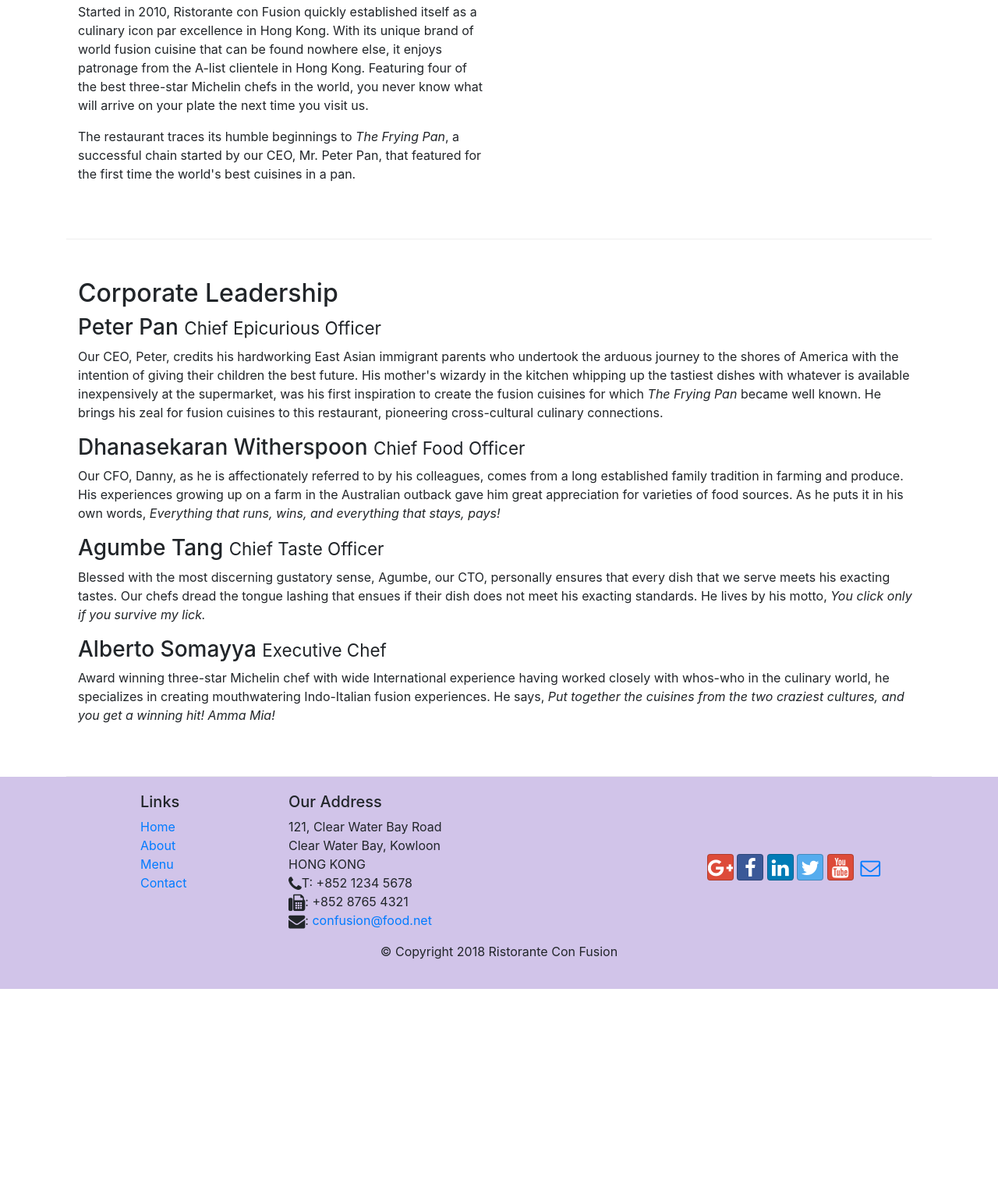
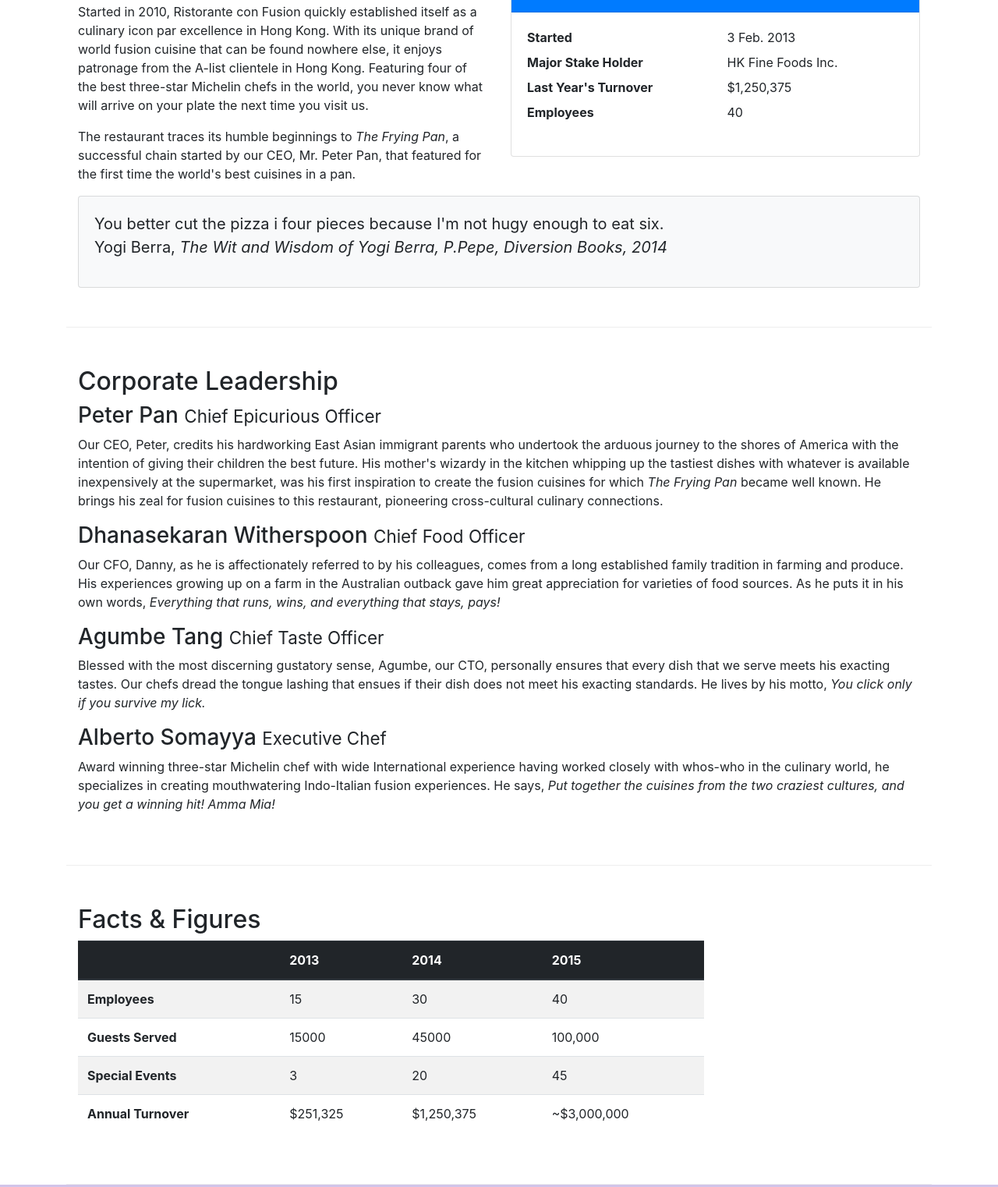
Before and after one commit to yoshikamezaki/bootstrap4, a website: page aboutus.html in a window 1280 px wide. Shown: the part 558-2080 px from the top of the page at 78% size. Before the commit the page ends 1826 px from the top, so only its background shows below. Drawn offline with nearby package versions, Linux system fonts and the light colour scheme.

Commit message:
table and card

```diff
--- a/aboutus.html
+++ b/aboutus.html
@@ -60,7 +60,34 @@
                 <p>Started in 2010, Ristorante con Fusion quickly established itself as a culinary icon par excellence in Hong Kong. With its unique brand of world fusion cuisine that can be found nowhere else, it enjoys patronage from the A-list clientele in Hong Kong.  Featuring four of the best three-star Michelin chefs in the world, you never know what will arrive on your plate the next time you visit us.</p>
                 <p>The restaurant traces its humble beginnings to <em>The Frying Pan</em>, a successful chain started by our CEO, Mr. Peter Pan, that featured for the first time the world's best cuisines in a pan.</p>
             </div>
-            <div>
+            <div class="col-sm">
+                <div class="card">
+                    <h3 class="card-header bg-primary text-white">Facts At a Glace</h3>
+                    <div class="card-body">
+                        <dl class="row">
+                            <dt class="col-6">Started</dt>
+                            <dd class="col-6">3 Feb. 2013</dd>
+                            <dt class="col-6">Major Stake Holder</dt>
+                            <dd class="col-6">HK Fine Foods Inc.</dd>
+                            <dt class="col-6">Last Year's Turnover</dt>
+                            <dd class="col-6">$1,250,375</dd>
+                            <dt class="col-6">Employees</dt>
+                            <dd class="col-6">40</dd>
+                        </dl>
+                    </div>
+                </div>
+            </div>
+            <div class="col-12">
+                <div class="card card-body bg-light">
+                    <blockquote class="blockquote">
+                        <p class="mb-0">You better cut the pizza i four pieces because I'm not hugy enough to eat six.
+                        </p>
+                        <footer class="bockquote-footer">
+                            Yogi Berra,
+                            <cite title="Sour Title">The Wit and Wisdom of Yogi Berra, P.Pepe, Diversion Books, 2014</cite>
+                        </footer>
+                    </blockquote>
+                </div>
             </div>
         </div>
 
@@ -78,7 +105,52 @@
                 <p class ="d-none d-sm-block">Award winning three-star Michelin chef with wide International experience having worked closely with whos-who in the culinary world, he specializes in creating mouthwatering Indo-Italian fusion experiences. He says, <em>Put together the cuisines from the two craziest cultures, and you get a winning hit! Amma Mia!</em></p>
             </div>
        </div>
+       <div class="row row-content">
+           <div class="col-12 col-sm-9">
+               <h2>Facts &amp; Figures</h2>
+               <div class="table-responsive">
+                    <table class="table table-striped">
+                        <thead class="thead-dark">
+                            <tr>
+                                <th>&nbsp;</th>
+                                <th>2013</th>
+                                <th>2014</th>
+                                <th>2015</th>
+                            </tr>
+                        </thead>
+                        <tbody>
+                            <tr>
+                                <th>Employees</th>
+                                <td>15</td>
+                                <td>30</td>
+                                <td>40</td>
+                            </tr>
+                            <tr>
+                                <th>Guests Served</th>
+                                <td>15000</td>
+                                <td>45000</td>
+                                <td>100,000</td>
+                            </tr>
+                            <tr>
+                                <th>Special Events</th>
+                                <td>3</td>
+                                <td>20</td>
+                                <td>45</td>
+                            </tr>
+                            <tr>
+                                <th>Annual Turnover</th>
+                                <td>$251,325</td>
+                                <td>$1,250,375</td>
+                                <td>~$3,000,000</td>
+                            </tr>
+                        </tbody>
+                    </table>
+                </div>
+           </div>
+           <div class="col-12 col-sm-3">
 
+           </div>
+       </div>
     </div>
 
     <footer class="footer">
```
